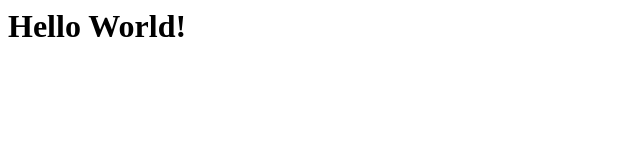
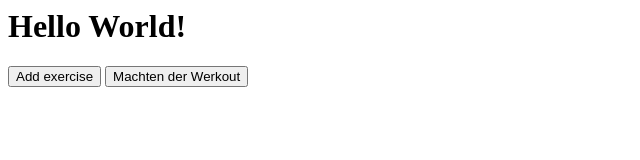
Before and after one commit to lieuzhenghong/werkout_machen, a plain HTML site: page index.html in a window 1280 px wide. Shown: the whole page, without its empty margins (0-640 px from the left). Drawn offline with Linux system fonts and the light colour scheme.

Commit message:
add buttons

```diff
--- a/index.html
+++ b/index.html
@@ -1 +1,16 @@
+<script>
+function addExercise() {
+    console.log("Adding exercise")
+    window.alert("Adding exercise")
+}
+
+</script>
+
 <h1> Hello World! </h1>
+
+<div id="exercises">
+
+</div>
+
+<button onclick="addExercise()"> Add exercise </button>
+<button> Machten der Werkout </button>
```
